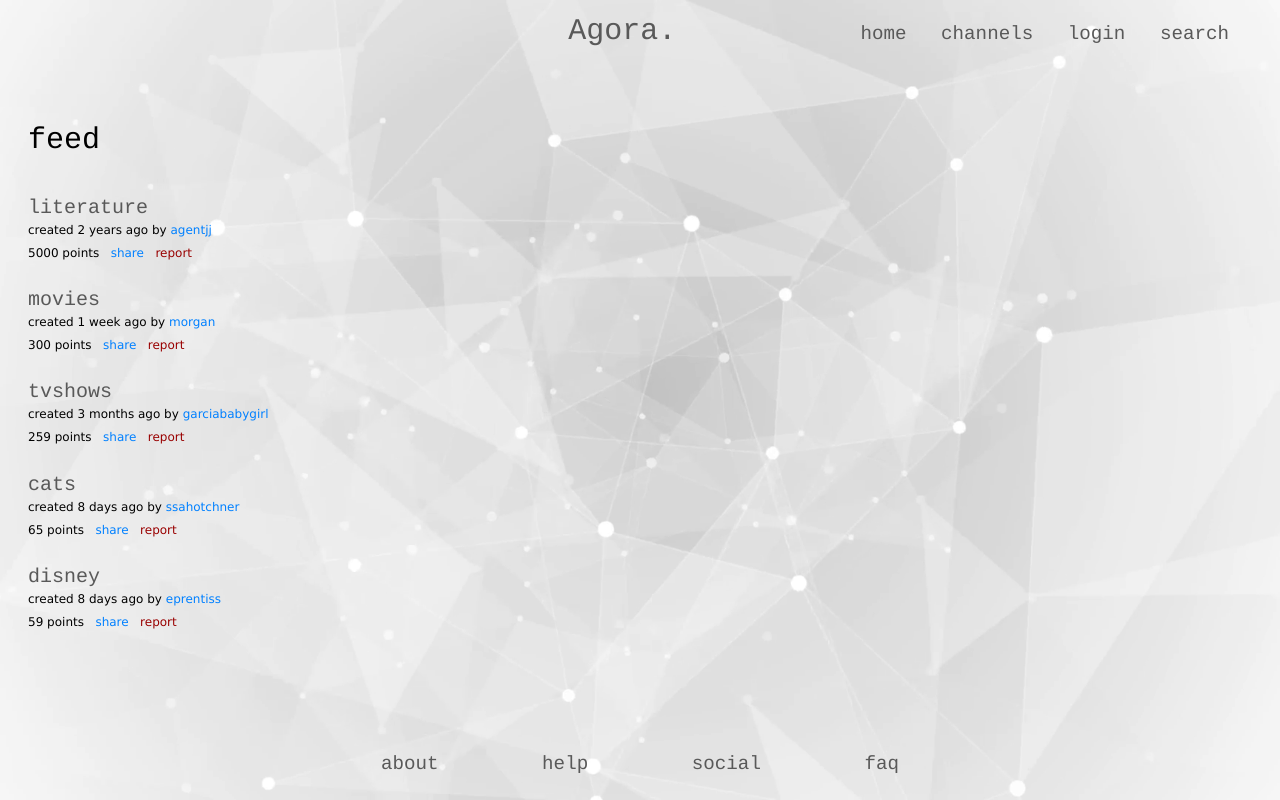
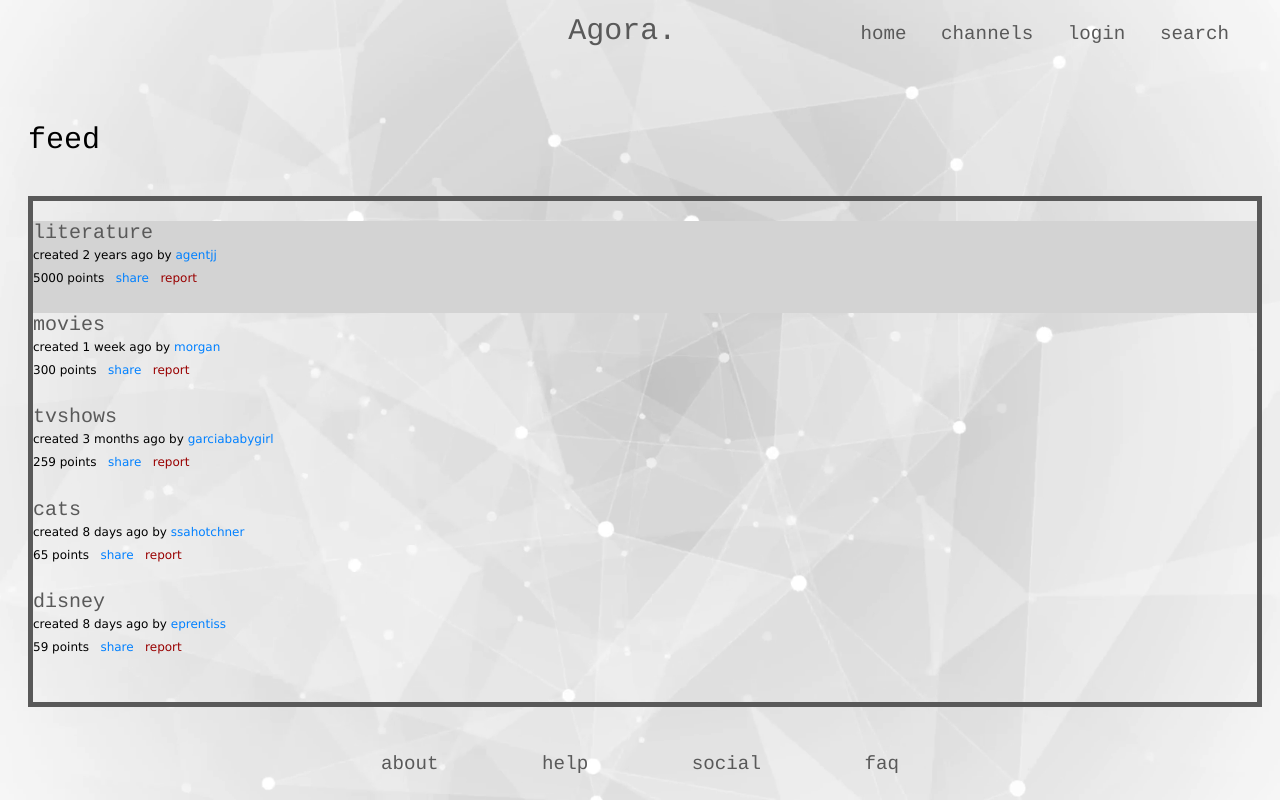
Before and after one commit to selinozdas/Agora, a PHP site: page /home.html in a window 1280 px wide. Run offline with PHP 8.4, Linux system fonts and the light colour scheme.

Commit message:
homepage

```diff
--- a/home.html
+++ b/home.html
@@ -33,10 +33,12 @@
 		<p style= "text-align: left; font-size: 30px">feed</p>
 		<div id="channelsList" style = "margin-top: 0px">
 			<dl>
+				<div style= "background: #d3d3d3">
 		  		<dt><li><a href="literature.html">literature</a></li></dt>
 		  			<dd>created 2 years ago by <a style="font-size: 12px; color: #0080ff">agentjj</a></dd>
 		  			<dd>5000 points &nbsp;  <a style="font-size: 12px; color: #0080ff">share</a> &nbsp; <a style="font-size: 12px; color: #990000">report</a></dd>
 		  			&nbsp;
+		  		</div>
 		  		<dt><li><a href="movies.html">movies</a></li></dt>
 		  			<dd>created 1 week ago by <a style="font-size: 12px; color: #0080ff">morgan</a></dd>
 		  			<dd>300 points &nbsp;  <a style="font-size: 12px; color: #0080ff">share</a> &nbsp; <a style="font-size: 12px; color: #990000">report</a></dd>
--- a/homeStyle.css
+++ b/homeStyle.css
@@ -41,10 +41,11 @@ dd {
 #page{ margin: 20px; }
 #channelsList{
 	width: 100%;
-	margin-top: 50px;
+	margin-top: 0px;
 	text-align: left;
 	font-size: 20px;
 	font-family: Courier;
+    border: 5px solid #595959;
 }
 /* or on different lines like below */
 /* but try and be as concise as possible */
```
